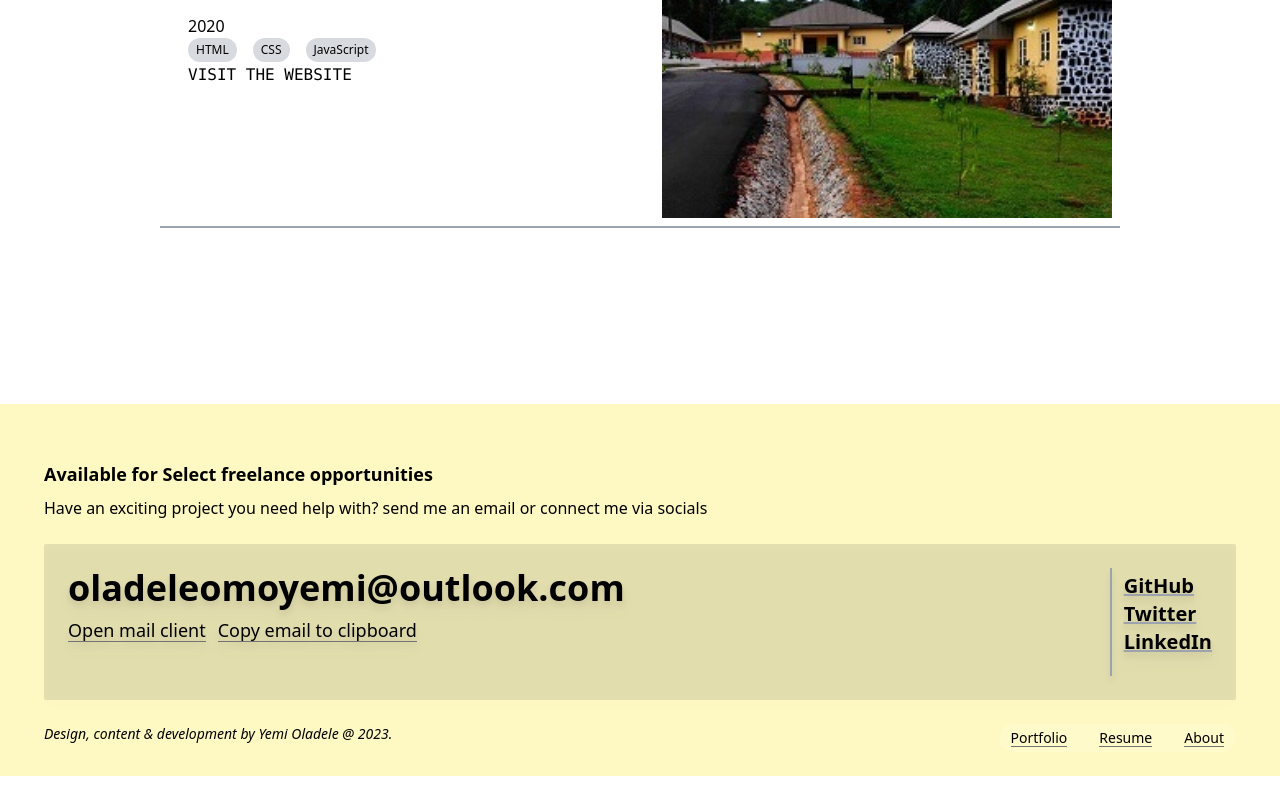
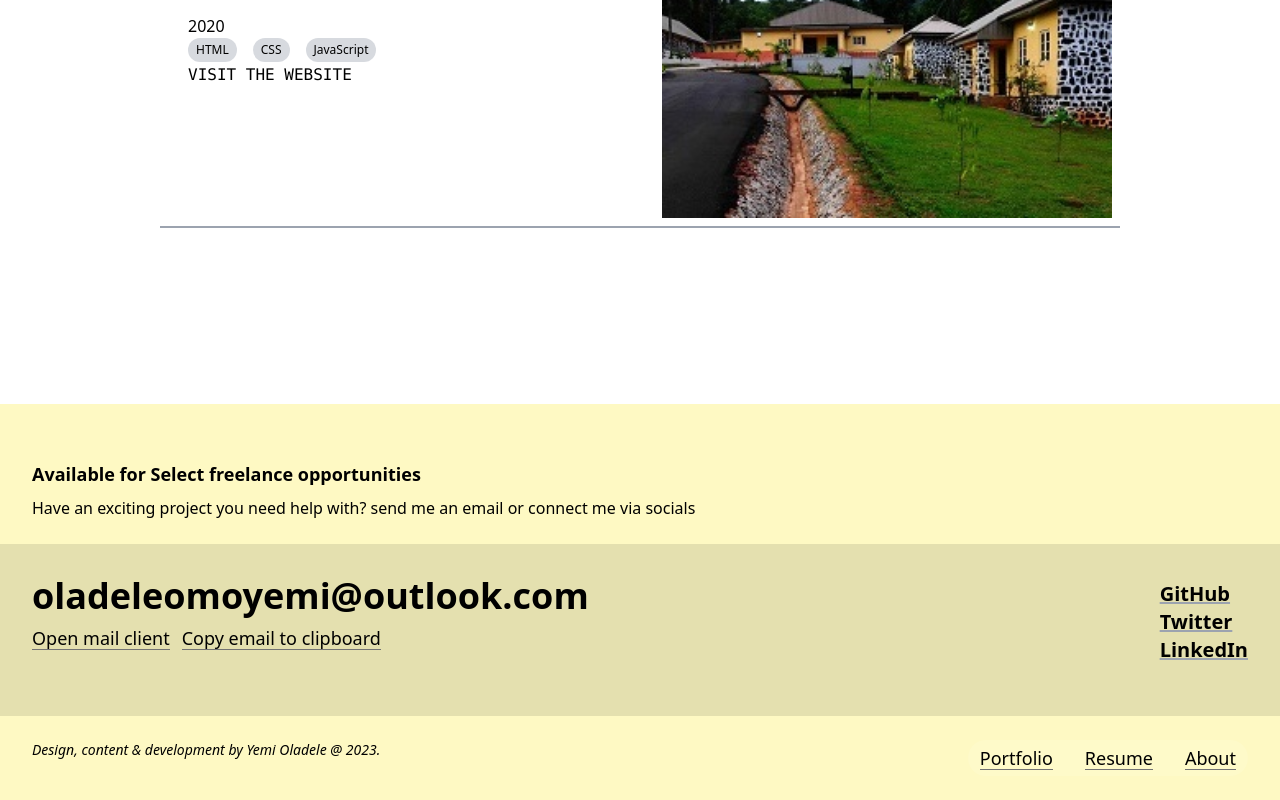
Before and after one commit to Omotobii/personal_portfolio, a Next.js app: page / in a window 1280 px wide. Shown: the part 1700-2500 px from the top of the page. Before the commit the page ends 2476 px from the top, so only its background shows below. Built offline with nearby package versions, Linux system fonts and the light colour scheme.

Commit message:
Update index.tsx

```diff
--- a/pages/index.tsx
+++ b/pages/index.tsx
@@ -25,7 +25,7 @@ export default function Home() {
           <section className=' fixed inset-x-0 top-0'>
 
             <center>
-            <nav className=' pb-1 pt-2 sm:py-3 backdrop-blur-sm dark:backdrop-blur-sm bg-yellow-100 dark:bg-yellow-100 bg-opacity-30 dark:bg-opacity-30 m-auto p-4 shadow-md border-b border-neutral-500 dark:border-yellow-100 dark:border-opacity-50 flex justify-between'>
+            <nav className=' pb-1 pt-2  sm:p-4 sm:py-3 backdrop-blur-md m-auto flex justify-between'>
 
               <div className=' block md:flex md:justify-between w-1/2'>
                 <div className=' pl-2 flex gap-4 items-center '>
@@ -40,17 +40,17 @@ export default function Home() {
 
               </div>
 
-              <ul className='sm:flex sm:flex-row-reverse sm:justify-between sm:gap-44'>
+              <ul className='flex flex-row-reverse justify-between sm:gap-44'>
 
-                <li className=' mt-2 cursor-pointer pr-2'>
-                  <TbSunMoon className=' text-lg dark:text-white transition ease-in-out delay-150 hover:animate-pulse hover:-translate-y-0 hover:scale-110'/>
+                <li className=' mt-6 sm:mt-2 cursor-pointer pr-2'>
+                  <TbSunMoon className='text-sm sm:text-lg dark:text-white transition ease-in-out delay-150 hover:animate-pulse hover:-translate-y-0 hover:scale-110'/>
                 </li>
 
-                <ul className=' flex gap-x-8 sm:bg-neutral-900 sm:rounded-full text-sm py-1 pr-1 md:px-3 mt-2 md:mt-0 dark:text-white sm:dark:bg-neutral-900 items-center'>
+                <ul className=' flex gap-x-1 sm:gap-x-8 sm:bg-neutral-900 sm:rounded-full text-sm py-1 pr-1 md:px-3 mt-2 md:mt-0 dark:text-black sm:dark:bg-white items-center'>
 
-                  <li><a href="#" className=' text-white dark:text-yellow-100 px-2 underline sm:underline-offset-2 decoration-neutral-500 dark:decoration-yellow-50 hover:bg-neutral-500 dark:hover:bg-yellow-50 hover:text-white dark:hover:text-black  hover:px-2 hover:rounded-full'>Portfolio</a></li>
-                  <li><a href="#" className=' text-white dark:text-yellow-100 px-2 underline sm:underline-offset-2 decoration-neutral-500 dark:decoration-yellow-50 hover:bg-neutral-500 dark:hover:bg-yellow-50 hover:text-white dark:hover:text-black  hover:px-2 hover:rounded-full'>Resume</a></li>
-                  <li><a href="#" className=' text-white dark:text-yellow-100 px-2 underline sm:underline-offset-2 decoration-neutral-500 dark:decoration-yellow-50 hover:bg-neutral-500 dark:hover:bg-yellow-50 hover:text-white dark:hover:text-black  hover:px-2 hover:rounded-full'>About</a></li>
+                  <li><a href="#" className=' text-black sm:text-white sm:dark:text-black px-2 underline sm:underline-offset-2 decoration-neutral-500 dark:decoration-neutral-500 hover:bg-neutral-500 dark:hover:bg-neutral-500 hover:text-white dark:hover:text-black  hover:px-2 hover:rounded-full'>Portfolio</a></li>
+                  <li><a href="#" className=' text-black sm:text-white sm:dark:text-black px-2 underline sm:underline-offset-2 decoration-neutral-500 dark:decoration-neutral-500 hover:bg-neutral-500 dark:hover:bg-neutral-500 hover:text-white dark:hover:text-black  hover:px-2 hover:rounded-full'>Resume</a></li>
+                  <li><a href="#" className='text-black sm:text-white sm:dark:text-black px-2 underline sm:underline-offset-2 decoration-neutral-500 dark:decoration-neutral-500 hover:bg-neutral-500 dark:hover:bg-neutral-500 hover:text-white dark:hover:text-black  hover:px-2 hover:rounded-full'>About</a></li>
 
                 </ul>
 
@@ -155,30 +155,30 @@ export default function Home() {
 
       {/* beginning of contact section */}
 
-      <section className=' bg-yellow-100 mt-44 sm:px-11 pt-8'>
+      <section className=' bg-yellow-100 mt-44 pt-8'>
 
-          <div className=' text-lg font-sans font-bold py-6 pb-1'>
+          <div className=' text-lg font-sans font-bold px-3 sm:px-8 py-6 pb-1'>
             <h4>Available for Select freelance opportunities</h4>
           </div>
 
-          <div className=' py-6 pt-1'>
+          <div className=' py-6 pt-1 px-3 sm:px-8'>
             <p>Have an exciting project you need help with? send me an email or connect me via socials</p>
           </div>
 
-          <div className=' sm:flex sm:justify-between text-center sm:text-left p-6 rounded-sm bg-black bg-opacity-10 drop-shadow-lg'>
+          <div className=' px-3 sm:p-8 sm:flex sm:justify-between sm:text-left bg-black bg-opacity-10'>
 
             <div className=' pb-8'>
 
-              <h1 className=' sm:text-4xl font-bold mb-2'>
+              <h1 className=' text-2xl break-words sm:text-4xl font-bold mb-2'>
                 oladeleomoyemi@outlook.com
               </h1>
 
-              <a href="mailto:oladeleomoyemi@outlook.com" className=' backline animate-from-bottom text-xs sm:text-lg sm:font-thin'>Open mail client</a>
+              <a href="mailto:oladeleomoyemi@outlook.com" className=' backline animate-from-bottom sm:text-lg sm:font-thin'>Open mail client</a>
 
-              <a href="mailto:oladeleomoyemi@outlook.com" className=' ml-3 backline animate-from-bottom text-xs sm:text-lg sm:font-thin'>Copy email to clipboard</a>
+              <a href="mailto:oladeleomoyemi@outlook.com" className=' ml-3 backline animate-from-bottom sm:text-lg sm:font-thin'>Copy email to clipboard</a>
             </div>
 
-            <div className=' border-l-2 border-gray-400 pl-3 pt-1'>
+            <div className=' pt-1'>
               <ul className=' text-sm sm:text-xl'>
                 <li><a href="#" className='underline decoration-gray-400 hover:bg-gray-400 font-bold'>GitHub</a></li>
                 <li><a href="#" className='underline decoration-gray-400 hover:bg-gray-400 font-bold'>Twitter</a></li>
@@ -188,9 +188,9 @@ export default function Home() {
 
           </div>
 
-          <div className=' py-6 sm:flex sm:flex-row-reverse sm:justify-between'>
+          <div className=' px-3 sm:px-8 py-6 sm:flex sm:flex-row-reverse sm:justify-between'>
 
-            <ul className=' px-0 flex gap-x-8 sm:bg-white sm:bg-opacity-10 sm:rounded-full text-sm sm:text-md py-1 sm:px-3 mt-2 sm:mt-0 sm:dark:bg-black sm:dark:bg-opacity-80 dark:text-white items-center'>
+            <ul className=' px-0 flex gap-x-8 sm:bg-white sm:bg-opacity-10 sm:rounded-full sm:text-lg py-1 sm:px-3 mt-2 sm:mt-0 sm:dark:bg-black sm:dark:bg-opacity-80 dark:text-white items-center'>
               <li><a href="#" className=' font-thin backline animate-from-bottom'>Portfolio</a></li>
               <li><a href="#" className=' font-thin backline animate-from-bottom'>Resume</a></li>
               <li><a href="#" className=' font-thin backline animate-from-bottom'>About</a></li>
```
